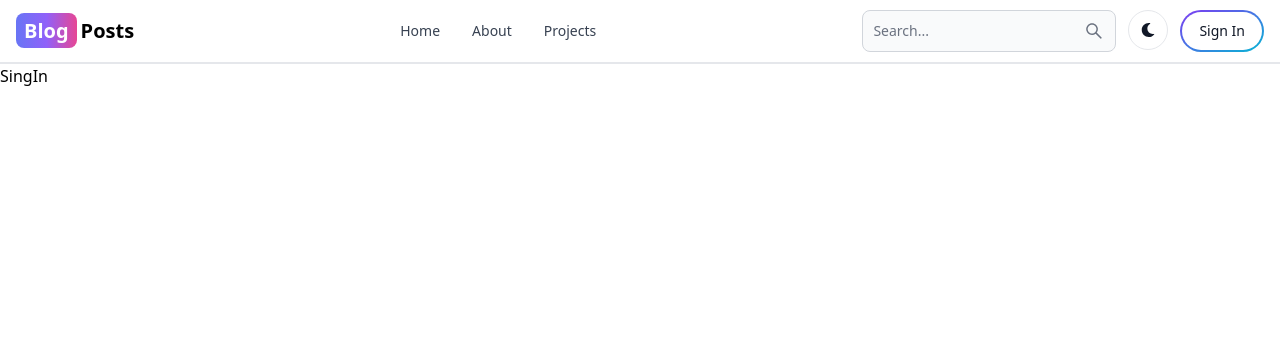
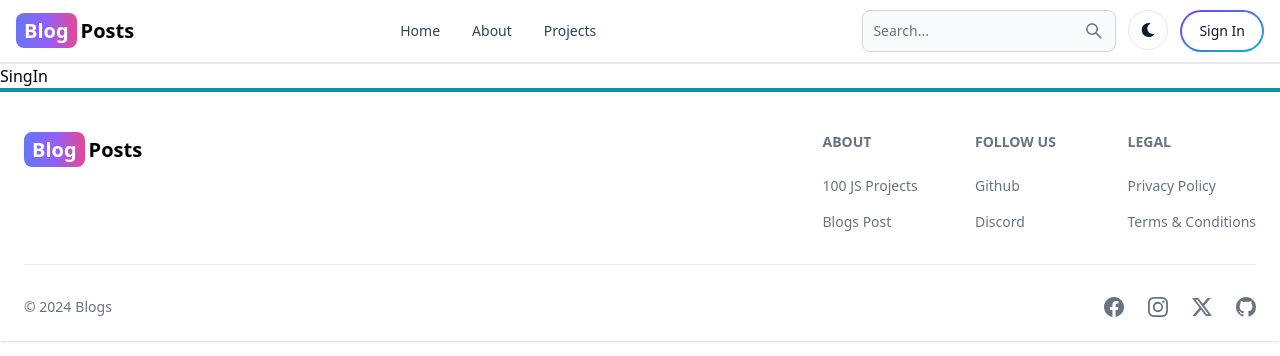
Before and after one commit to abhaychauhan8802/Blog, a React (Vite) app in the folder client/: page /sign-in in a window 1280 px wide. Shown: the top 356 px of the page. Built offline with nearby package versions, Linux system fonts and the light colour scheme.

Commit message:
create footer component

```diff
--- a/client/src/App.jsx
+++ b/client/src/App.jsx
@@ -2,7 +2,7 @@
 import { BrowserRouter, Routes, Route } from "react-router-dom";
 
 import { Home, About, Dashboard, Projects, SignUp, SignIn } from "./pages";
-import { Header } from "./components";
+import { Header, FooterCom } from "./components";
 
 const App = () => {
   return (
@@ -16,6 +16,7 @@
         <Route path="/sign-up" element={<SignUp />} />
         <Route path="/sign-in" element={<SignIn />} />
       </Routes>
+      <FooterCom />
     </BrowserRouter>
   );
 };
--- /dev/null
+++ b/client/src/components/FooterCom.jsx
@@ -0,0 +1,76 @@
+import { Footer } from "flowbite-react";
+import { Link } from "react-router-dom";
+import { BsFacebook, BsInstagram, BsTwitterX, BsGithub } from "react-icons/bs";
+
+const FooterCom = () => {
+  return (
+    <Footer container className="border-t-4 border-teal-500 rounded-none">
+      <div className="w-full max-w-7xl mx-auto">
+        <div className="grid w-full justify-between sm:flex md:grid-cols-1">
+          <div className="mt-5">
+            <Link
+              to="/"
+              className="self-center whitespace-nowrap text-xl font-bold dark:text-white"
+            >
+              <span className="bg-gradient-to-r from-indigo-500 via-purple-500 to-pink-500 px-2 py-1 mr-1 rounded-lg text-white">
+                Blog
+              </span>
+              Posts
+            </Link>
+          </div>
+          <div className="grid grid-cols-2 gap-8 mt-4 sm:grid-cols-3 sm:gap-6">
+            <div>
+              <Footer.Title title="About" />
+              <Footer.LinkGroup col>
+                <Footer.Link>
+                  <Link to="/about">100 JS Projects</Link>
+                </Footer.Link>
+                <Footer.Link>
+                  <Link to="/about">Blogs Post</Link>
+                </Footer.Link>
+              </Footer.LinkGroup>
+            </div>
+            <div>
+              <Footer.Title title="Follow us" />
+              <Footer.LinkGroup col>
+                <Footer.Link>
+                  <Link to="#">Github</Link>
+                </Footer.Link>
+                <Footer.Link>
+                  <Link to="#">Discord</Link>
+                </Footer.Link>
+              </Footer.LinkGroup>
+            </div>
+            <div>
+              <Footer.Title title="Legal" />
+              <Footer.LinkGroup col>
+                <Footer.Link>
+                  <Link to="#">Privacy Policy</Link>
+                </Footer.Link>
+                <Footer.Link>
+                  <Link to="#">Terms &amp; Conditions</Link>
+                </Footer.Link>
+              </Footer.LinkGroup>
+            </div>
+          </div>
+        </div>
+        <Footer.Divider />
+        <div className="w-full sm:flex sm:items-center sm:justify-between">
+          <Footer.Copyright
+            href="#"
+            by="Blogs"
+            year={new Date().getFullYear()}
+          />
+          <div className="flex gap-6 sm:mt-0 mt-4 sm:justify-center">
+            <Footer.Icon href="#" icon={BsFacebook} />
+            <Footer.Icon href="#" icon={BsInstagram} />
+            <Footer.Icon href="#" icon={BsTwitterX} />
+            <Footer.Icon href="#" icon={BsGithub} />
+          </div>
+        </div>
+      </div>
+    </Footer>
+  );
+};
+
+export default FooterCom;
--- a/client/src/components/index.js
+++ b/client/src/components/index.js
@@ -1,3 +1,4 @@
 import Header from "./Header";
+import FooterCom from "./FooterCom";
 
-export { Header };
+export { Header, FooterCom };
--- a/client/src/pages/SignUp.jsx
+++ b/client/src/pages/SignUp.jsx
@@ -51,7 +51,7 @@
   console.log(isLoading);
 
   return (
-    <div className="min-h-screen  mt-20">
+    <div className="min-h-[80vh]  mt-20">
       <div className="flex p-3 max-w-3xl mx-auto flex-col md:flex-row md:items-center gap-5">
         {/* left */}
         <div className="flex-1">
```
